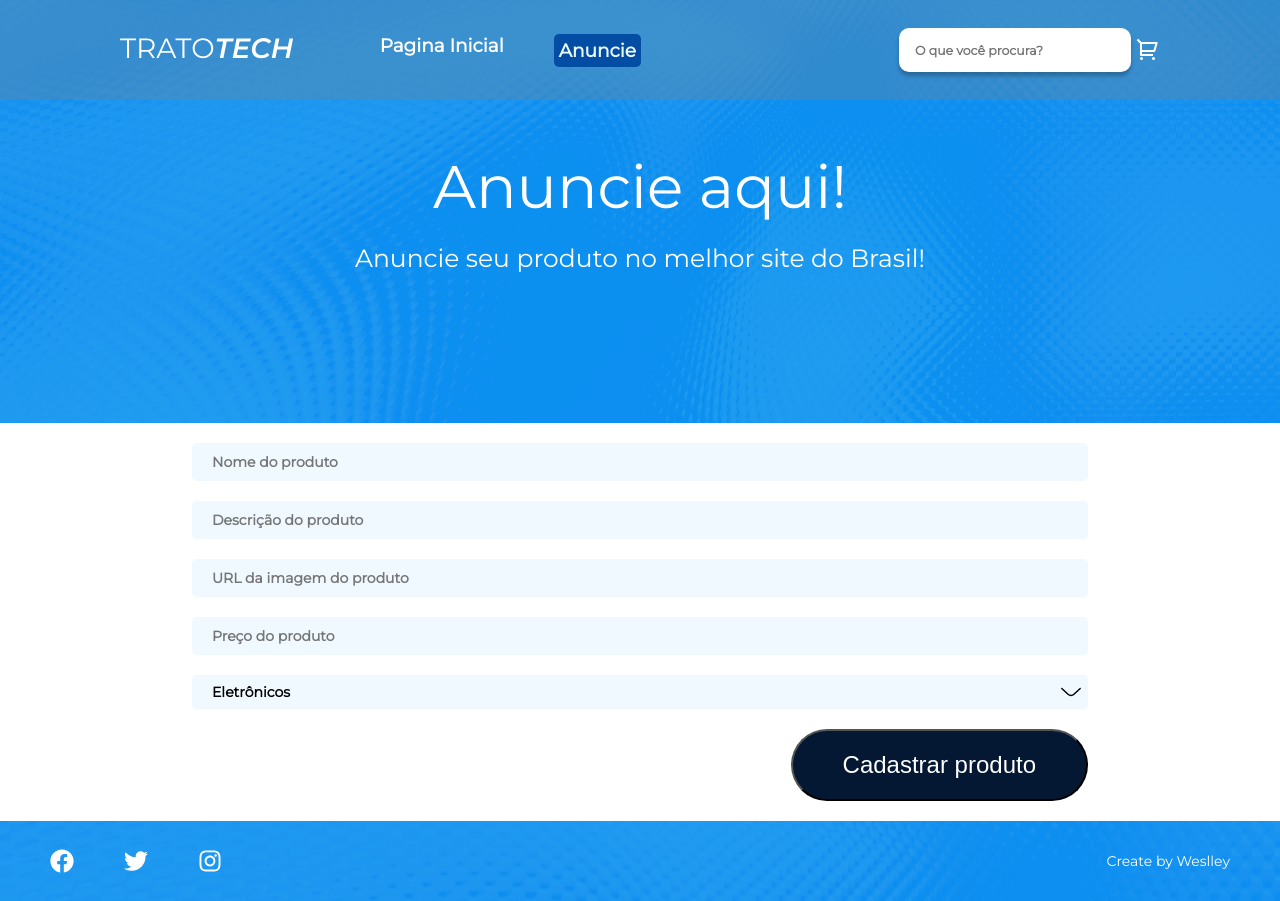
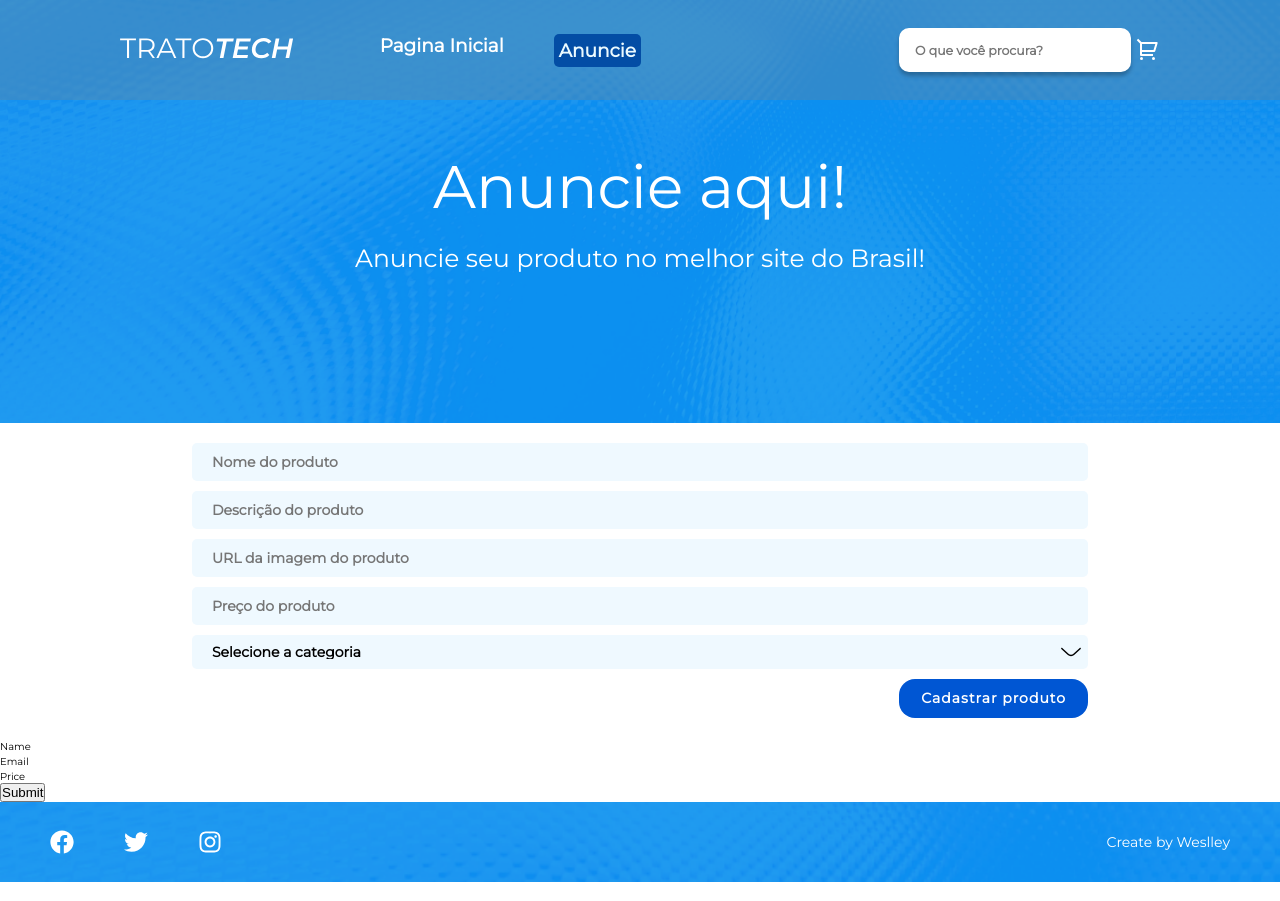
Before and after one commit to paulodevRouterlink/trato_tech_redux, a React (Vite) app: page /advertise in a window 1280 px wide. Built offline with nearby package versions, Linux system fonts and the light colour scheme.

Commit message:
bug: Input price - form

```diff
--- a/package.json
+++ b/package.json
@@ -11,15 +11,18 @@
 		"prettier": "prettier --write ."
 	},
 	"dependencies": {
+		"@hookform/resolvers": "^3.3.2",
 		"@reduxjs/toolkit": "^2.0.1",
 		"classnames": "^2.3.2",
 		"react": "^18.2.0",
 		"react-dom": "^18.2.0",
+		"react-hook-form": "^7.49.2",
 		"react-icons": "^4.12.0",
 		"react-redux": "^9.0.4",
 		"react-router-dom": "^6.20.1",
 		"sass": "^1.69.5",
-		"uuid": "^9.0.1"
+		"uuid": "^9.0.1",
+		"zod": "^3.22.4"
 	},
 	"devDependencies": {
 		"@types/node": "^20.10.4",
--- a/src/components/Button/styles.module.scss
+++ b/src/components/Button/styles.module.scss
@@ -1,20 +1,29 @@
 @use '@/sass/main';
 
+$button-color: main.$midnight-700;
+
 .button {
-  background-color: main.$midnight-950;
-  border-radius: 3.6rem;
+  background-color: main.$midnight-800;
+  border-radius: 1.6rem;
+  border: 0.2rem solid transparent;
 
   color: main.$white-50;
 
-  font-size: 2.4rem;
-  padding: 2rem 5rem;
+  font-size: 1.4rem;
+  font-family: main.$font_montserrat;
+  font-weight: main.$fw_semibold;
+
+  line-height: 1.5rem;
+  letter-spacing: 0.1rem;
+  padding: 1rem 2rem;
 
   transition: all 0.2s ease-in;
 
   &:hover {
     background-color: transparent;
-    color: main.$midnight-700;
-    border: 0.2rem solid main.$midnight-700;
+
+    color: $button-color;
+    border: 0.2rem solid $button-color;
 
     transform: translateY(-2px);
   }
--- a/src/pages/Advertise/components/Form/Form.tsx
+++ b/src/pages/Advertise/components/Form/Form.tsx
@@ -1,23 +1,119 @@
+import { useForm } from 'react-hook-form'
+import { zodResolver } from '@hookform/resolvers/zod'
+import { z } from 'zod'
 import { useAppSelector } from '@/store/hooks/useRedux'
 import { Button } from '@/components/Button'
-import { SelectField } from '../SelectField'
 
 import styles from './styles.module.scss'
+import select from '../SelectField/styles.module.scss'
+
+const schema = z
+  .object({
+    name: z.string().nonempty('Digite o nome do produto'),
+    description: z.string().nonempty('Digite a descrição do produto'),
+    image: z.string().url('Digite uma URL válida'),
+    categories: z.string().refine(value => value.length, {
+      message: 'Price must be a positive number',
+      path: ['categories'],
+    }),
+    price: z
+      .number({
+        errorMap: () => {
+          return { message: 'Digite uma preço válido' }
+        },
+      })
+      .positive('Digite um número maior que 0'),
+  })
+  .refine(fields => fields.categories.length, {
+    path: ['categories'],
+    message: 'Selecione uma categoria',
+  })
+
+type SchemaFormProps = z.infer<typeof schema>
 
 export const Form = () => {
+  const {
+    register,
+    handleSubmit,
+    formState: { errors },
+    setValue,
+  } = useForm<SchemaFormProps>({
+    mode: 'all',
+    reValidateMode: 'onChange',
+    resolver: zodResolver(schema),
+    defaultValues: {
+      categories: '',
+    },
+  })
+
+  console.log('Errors ==> ', errors)
+
+  const createdAdvertise = (data: SchemaFormProps) => {
+    console.log({ data })
+  }
+
   const categories = useAppSelector(state =>
     state.categories.map(({ id, name }) => ({ id, name }))
   )
 
   return (
-    <form className={styles.form}>
-      <input type="text" placeholder="Nome do produto" />
-      <input type="text" placeholder="Descrição do produto" />
+    <form className={styles.form} onSubmit={handleSubmit(createdAdvertise)}>
+      <input
+        {...register('name')}
+        type="text"
+        placeholder="Nome do produto"
+        // aria-invalid={errors.name?.message ? 'true' : 'false'}
+      />
+      {errors.name?.message && (
+        <span className={styles['message-error']}>{errors.name?.message}</span>
+      )}
 
-      <input type="text" placeholder="URL da imagem do produto" />
-      <input type="number" placeholder="Preço do produto" />
+      <input
+        {...register('description')}
+        type="text"
+        placeholder="Descrição do produto"
+      />
+      {errors.description?.message && (
+        <span className={styles['message-error']}>
+          {errors.description?.message}
+        </span>
+      )}
 
-      <SelectField categories={categories} />
+      <input
+        {...register('image')}
+        type="text"
+        placeholder="URL da imagem do produto"
+      />
+      {errors.image?.message && (
+        <span className={styles['message-error']}>{errors.image?.message}</span>
+      )}
+
+      <input
+        {...(register('price'),
+        { setValueAs: (value: string) => parseInt(value, 10) })}
+        type="number"
+        placeholder="Preço do produto"
+        onChange={e => setValue('price', parseInt(e.target.value))}
+      />
+      {errors.price?.message && (
+        <span className={styles['message-error']}>{errors.price?.message}</span>
+      )}
+
+      <div className={select['select-field']}>
+        <select {...register('categories')}>
+          <option value="">Selecione a categoria</option>
+          {categories.map(props => (
+            <option key={props.id} value={props.id}>
+              {props.name}
+            </option>
+          ))}
+        </select>
+      </div>
+      {errors.categories?.message && (
+        <span className={styles['message-error']}>
+          {errors.categories?.message}
+        </span>
+      )}
 
       <div className={styles['form-action']}>
         <Button type="submit" props={{ label: 'Cadastrar produto' }} />
--- a/src/pages/Advertise/components/Form/styles.module.scss
+++ b/src/pages/Advertise/components/Form/styles.module.scss
@@ -3,15 +3,16 @@
 @mixin fonts {
   font-family: main.$font_montserrat;
   font-weight: main.$fw_semibold;
-  font-size: 1.4rem;
 }
+
+$padding-error: 0.5rem;
 
 .form {
   display: flex;
   flex-direction: column;
   justify-content: center;
   flex: 1;
-  gap: 2rem;
+  gap: 1rem;
 
   margin: 2rem auto;
   width: 70%;
@@ -22,6 +23,7 @@
     border-radius: 0.5rem;
     outline: 0.2rem solid transparent;
     transition: all 0.3s ease-in-out;
+    font-size: 1.4rem;
 
     @include fonts;
 
@@ -38,6 +40,14 @@
     }
   }
 
+  .message-error {
+    color: main.$red-600;
+    padding: 0 $padding-error $padding-error $padding-error;
+
+    font-size: 1.1rem;
+    @include fonts;
+  }
+
   &-action {
     display: flex;
     justify-content: flex-end;
--- a/src/pages/Advertise/components/SelectField/SelectField.tsx
+++ b/src/pages/Advertise/components/SelectField/SelectField.tsx
@@ -1,16 +1,14 @@
-import styles from './styles.module.scss'
+import { SelectHTMLAttributes } from 'react'
 
-type SelectFieldProps = {
+type SelectFieldProps = SelectHTMLAttributes<HTMLSelectElement> & {
   categories: {
     id: string
     name: string
   }[]
 }
 
-export const SelectField = ({ categories }: SelectFieldProps) => {
-  return (
-    <div className={styles['select-field']}>
-      <select>
+export const SelectField = ({ categories, ...props }: SelectFieldProps) => (
+  <select {...props}>
     <option value="" disabled>
       Selecione a categoria
     </option>
@@ -20,6 +18,4 @@ export const SelectField = ({ categories }: SelectFieldProps) => {
       </option>
     ))}
   </select>
-    </div>
 )
-}
--- a/src/pages/Advertise/components/SelectField/styles.module.scss
+++ b/src/pages/Advertise/components/SelectField/styles.module.scss
@@ -33,7 +33,7 @@ $size-select-icon: 3.4rem;
     border: none;
     border-radius: 0;
     height: $size-select-icon;
-    -webkit-appearance: none;
+    appearance: none;
 
     outline: 0.2rem solid transparent;
     transition: all 0.3s ease-in-out;
@@ -47,6 +47,7 @@ $size-select-icon: 3.4rem;
 
     &::placeholder {
       @include fonts-select;
+      color: main.$alice-blue-50;
     }
 
     option {
--- /dev/null
+++ b/src/pages/Advertise/components/teste.tsx
@@ -0,0 +1,60 @@
+import React from 'react'
+import { useForm } from 'react-hook-form'
+import { zodResolver } from '@hookform/resolvers/zod'
+import { z } from 'zod'
+
+const schema = z.object({
+  name: z.string().min(3).max(20).nonempty('fsdf'),
+  email: z.string().email('fdsf'),
+  price: z
+    .number()
+    .min(0)
+    .refine(value => value > 0, {
+      message: 'Price must be a positive number',
+      path: ['price'],
+    }),
+})
+
+type FormValues = z.infer<typeof schema>
+
+const App: React.FC = () => {
+  const {
+    register,
+    handleSubmit,
+    formState: { errors },
+  } = useForm<FormValues>({
+    resolver: zodResolver(schema),
+  })
+
+  const onSubmit = handleSubmit((data: FormValues) => {
+    console.log(data)
+  })
+
+  return (
+    <div>
+      <form onSubmit={onSubmit}>
+        <div>
+          <label>Name</label>
+          <input {...register('name')} />
+          {errors.name && <span>{errors.name.message}</span>}
+        </div>
+
+        <div>
+          <label>Email</label>
+          <input {...register('email')} />
+          {errors.email && <span>{errors.email.message}</span>}
+        </div>
+
+        <div>
+          <label>Price</label>
+          <input type="number" {...register('price')} />
+          {errors.price && <span>{errors.price.message}</span>}
+        </div>
+
+        <button type="submit">Submit</button>
+      </form>
+    </div>
+  )
+}
+
+export default App
--- a/src/pages/Advertise/index.tsx
+++ b/src/pages/Advertise/index.tsx
@@ -2,6 +2,7 @@ import { Header } from '@/components/Header'
 import { Form } from './components/Form'
 
 import styles from './styles.module.scss'
+import Teste from './components/teste'
 
 export const Advertise = () => {
   return (
@@ -16,6 +17,8 @@ export const Advertise = () => {
       <div className={styles['form-wrapper']}>
         <Form />
       </div>
+
+      <Teste />
     </div>
   )
 }
```
Also changed, not shown: 1 other file (tests, documents, lock files or other folders). Lines whose indentation alone changed are shown as unchanged.
